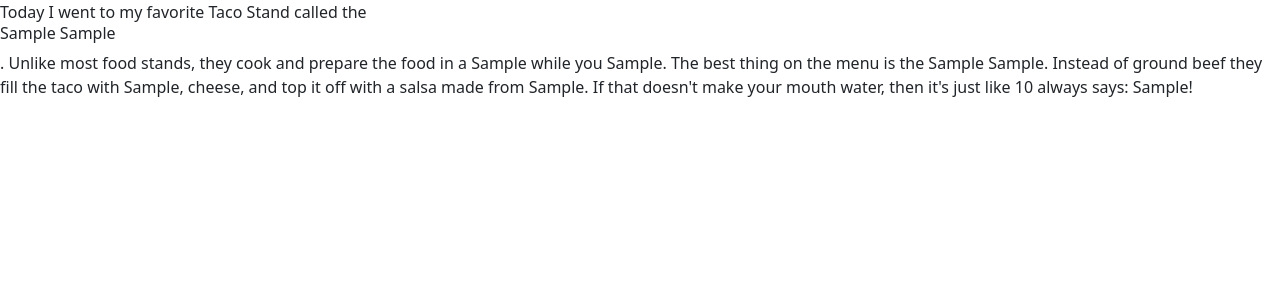
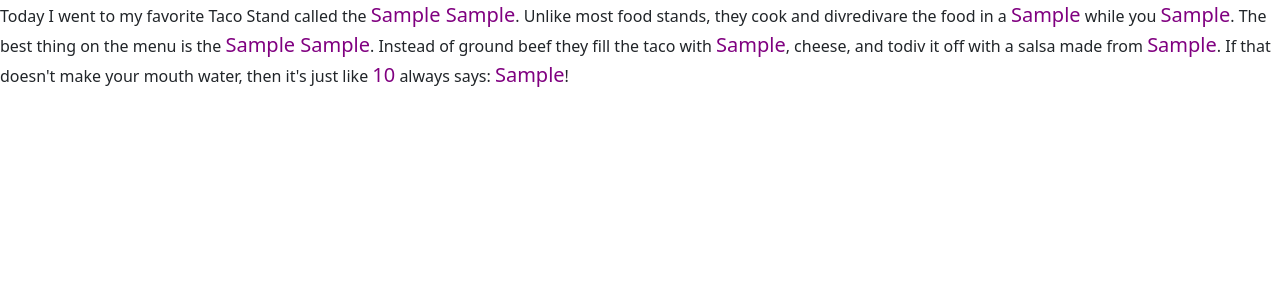
Before and after one commit to itssamich/Django_MadLibs, a Django app: template madlib/templates/madlib/stories/story1.html in a window 1280 px wide. Shown: the top 300 px of the page. Run offline with Django 3.2, Linux system fonts and the light colour scheme; the template is opened without the code that fills it: most values are stand-ins (such as "Sample title", 1, 10 or a date in 2020).

Commit message:
Added Story 2 and fixed CSS issue

```diff
--- a/madlib/static/madlib/index.css
+++ /dev/null
@@ -1,3 +0,0 @@
-.userGiven{
-    color: purple;
-}
--- /dev/null
+++ b/madlib/static/madlib/style.css
@@ -0,0 +1,5 @@
+.user {
+    display: inline;
+    color: purple;
+    font-size: 1.25rem;
+}
--- a/madlib/templates/madlib/game.html
+++ b/madlib/templates/madlib/game.html
@@ -10,7 +10,7 @@
 </head>
 <body>
     {% block body %}
-    <h1>{{ lib.title }}:</h1>
+    <h1>{{ lib.title }}</h1>
     <form method="post">
     {% csrf_token %}
     {{ form.as_p }}
--- a/madlib/templates/madlib/stories/story1.html
+++ b/madlib/templates/madlib/stories/story1.html
@@ -1,10 +1,10 @@
 {% extends 'madlib/base.html'%}
 {% block body %}
 <div>
-    Today I went to my favorite Taco Stand called the <h6>{{ arr.0 }} {{ arr.8 }}</h6>.
-    Unlike most food stands, they cook and prepare the food in a {{ arr.7 }} while you {{ arr.3 }}.
-    The best thing on the menu is the {{ arr.6 }} {{arr.4 }}.
-    Instead of ground beef they fill the taco with {{ arr.5 }}, cheese, and top it off with a salsa made from {{ arr.1 }}.
-    If that doesn't make your mouth water, then it's just like {{ arr.9 }} always says: {{ arr.3 }}!
+    Today I went to my favorite Taco Stand called the <div class = 'user'>{{ arr.0 }} {{ arr.8 }}</div>.
+    Unlike most food stands, they cook and divredivare the food in a <div class = 'user'>{{ arr.7 }}</div> while you <div class = 'user'>{{ arr.3 }}</div>.
+    The best thing on the menu is the <div class = 'user'>{{ arr.6 }} {{arr.4 }}</div>.
+    Instead of ground beef they fill the taco with <div class = 'user'>{{ arr.5 }}</div>, cheese, and todiv it off with a salsa made from <div class = 'user'>{{ arr.1 }}</div>.
+    If that doesn't make your mouth water, then it's just like <div class = 'user'>{{ arr.9 }}</div> always says: <div class = 'user'>{{ arr.3 }}</div>!
 </div>
 {% endblock %}
```
Also changed, not shown: madlib/templates/madlib/stories/story2.html (+5 -1 lines), madlib/templates/madlib/stories/story3.html (added, +6 -0 lines), madlib/templates/madlib/stories/story4.html (added, +6 -0 lines), madlib/templates/madlib/stories/story5.html (added, +6 -0 lines), db.sqlite3.
